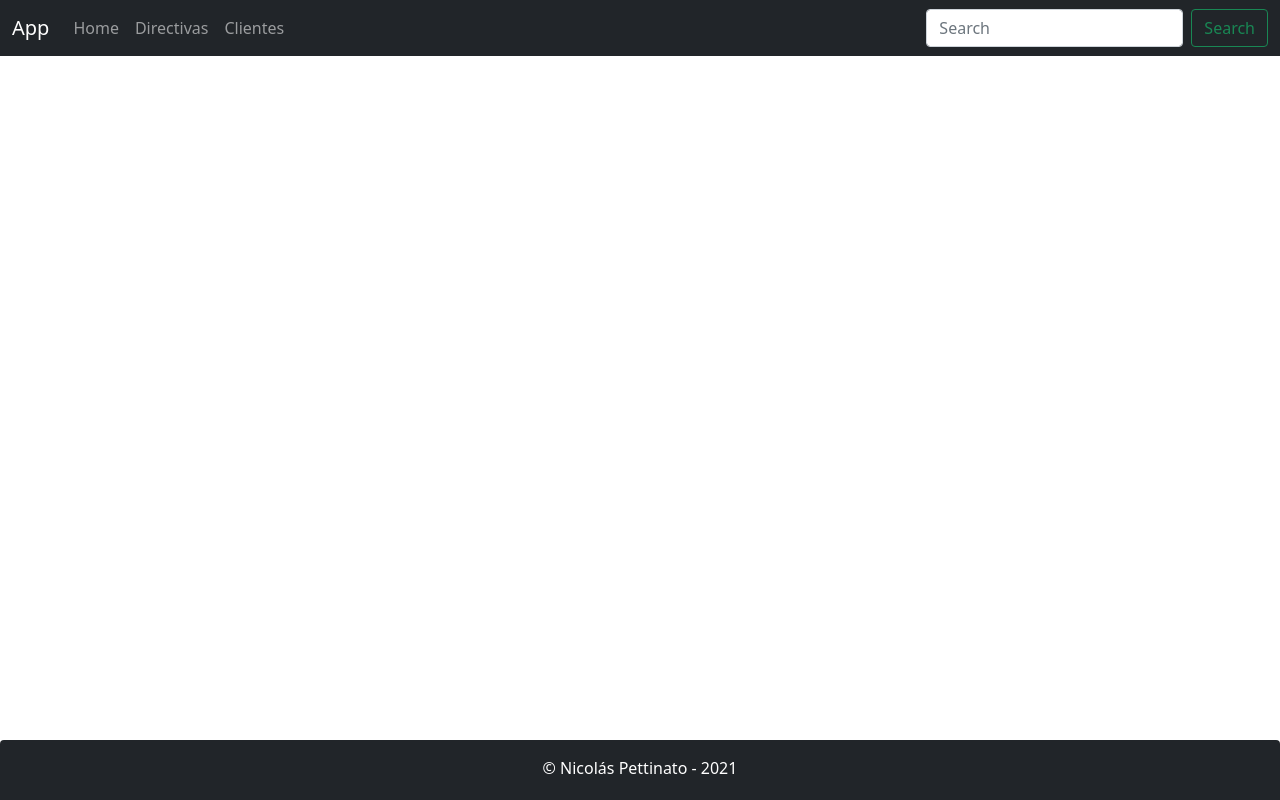
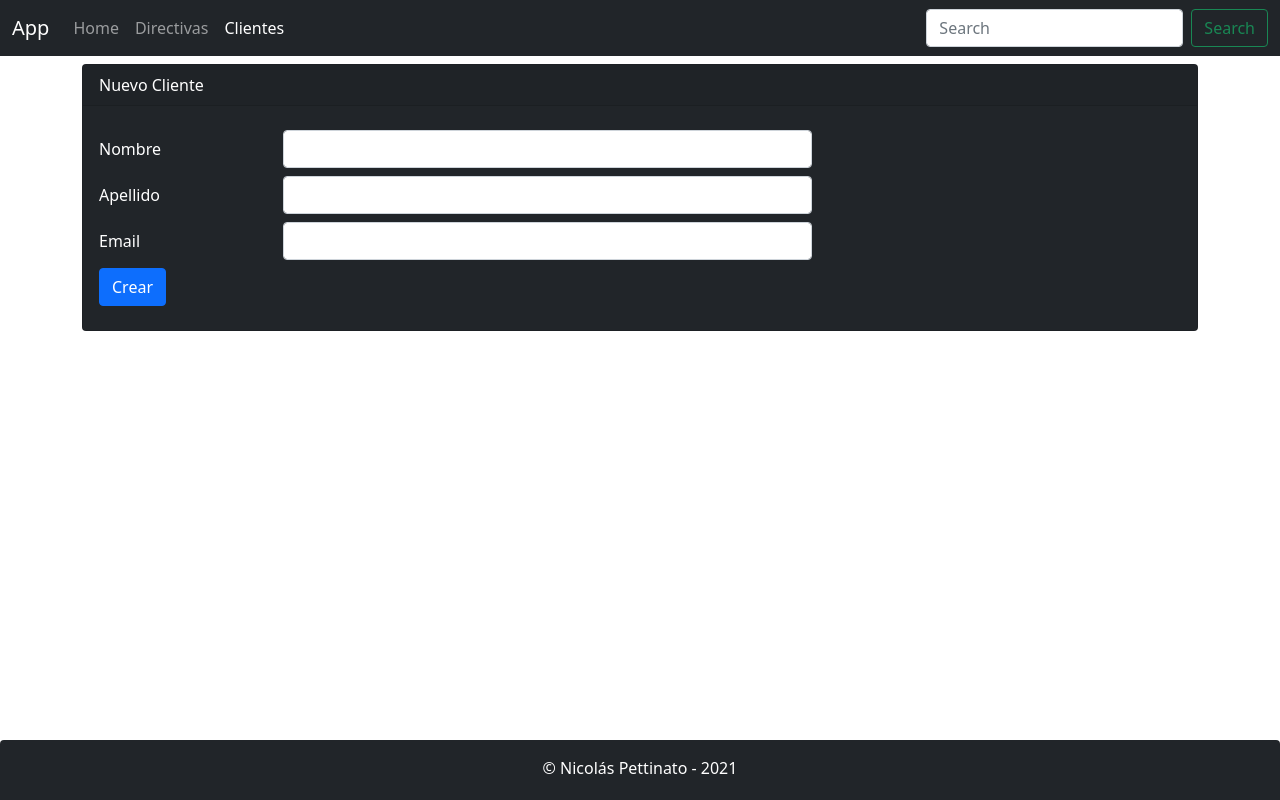
Before and after one commit to NicolasPettinato/Clientes-frontend, an Angular app: page /clientes/form in a window 1280 px wide. Before the commit this address led to /. Built offline with nearby package versions, Linux system fonts and the light colour scheme.

Commit message:
form nuevo cliente & ruteo

```diff
--- a/src/app/clientes/cliente.ts
+++ b/src/app/clientes/cliente.ts
@@ -1,8 +1,8 @@
 export class Cliente {
 
     id: number = 0;
-    nombre: string = '';
-    apellido: string = '';
+    nombre:string = '';
+    apellido:string = '';
     fecha:string = '';
-    email: string = '';
+    email:string = '';
 }
--- a/src/app/clientes/clientes.component.html
+++ b/src/app/clientes/clientes.component.html
@@ -2,6 +2,11 @@
     <div class="card-header">Clientes</div>
     <div class="card-body text-primary">
         <h5 class="card-title">Listado de Clientes</h5>
+
+        <div class="my-2 text-left">
+            <button class="btn btn-rounded btn-primary" type="button" [routerLink]="['/clientes/form']" routerLinkActive="router-link-active" >Nuevo Cliente</button>
+        </div>
+
         <table class="table table-bordered table-striped">
             <thead>
                 <tr>
--- /dev/null
+++ b/src/app/clientes/form.component.html
@@ -0,0 +1,35 @@
+<div class="card bg-dark text-white my-2">
+    <div class="card-header">{{titulo}}</div>
+    <div class="card-body">
+
+        <form (ngSubmit) = "create()">
+            <div class="form-group row my-2">
+                <label for="nombre" class="col-form-label col-sm-2">Nombre</label>
+                <div class="col-sm-6">
+                    <input type="text" name="nombre" id="" class="form-control" [(ngModel)]="cliente.nombre">
+                </div>
+            </div>
+
+            <div class="form-group row my-2">
+                <label for="apellido" class="col-form-label col-sm-2">Apellido</label>
+                <div class="col-sm-6">
+                    <input type="text" name="apellido" id="" class="form-control" [(ngModel)]="cliente.apellido">
+                </div>
+            </div>
+
+            <div class="form-group row my-2">
+                <label for="email" class="col-form-label col-sm-2">Email</label>
+                <div class="col-sm-6">
+                    <input type="text" name="email" id="" class="form-control" [(ngModel)]="cliente.email">
+                </div>
+            </div>
+
+
+            <div class="form-group-row my-2 align-center">
+                <div class="col-sm-6">
+                    <button class="btn btn-primary" role="button">Crear</button>
+                </div>
+            </div>
+        </form>
+    </div>
+</div>
--- /dev/null
+++ b/src/app/clientes/form.component.ts
@@ -0,0 +1,22 @@
+import { Component, OnInit } from '@angular/core';
+import { Cliente } from './cliente';
+
+@Component({
+  selector: 'app-form',
+  templateUrl: './form.component.html'
+})
+export class FormComponent implements OnInit {
+
+  public cliente: Cliente = new Cliente();
+  public titulo:string = "Nuevo Cliente";
+
+  constructor() { }
+
+  ngOnInit(): void {
+  }
+
+  public create(): void{
+     console.log("clicked");
+     console.log(this.cliente);
+  }
+}
```
Also changed, not shown: src/app/app.module.ts (+7 -2 lines).
